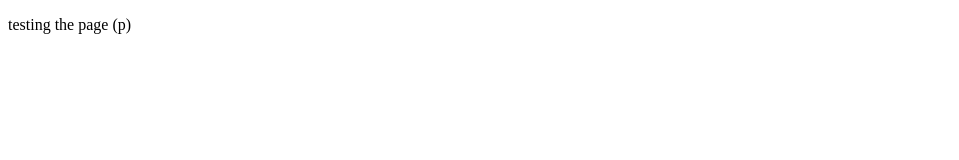
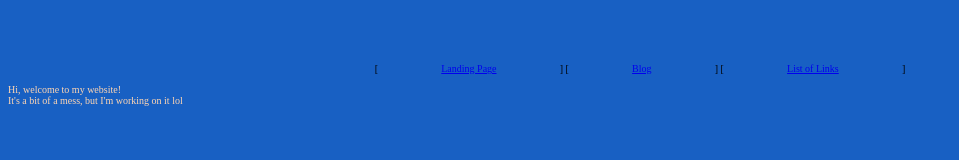
Before and after one commit to AG-Samaniego/gemfound-site, a plain HTML site: page index.html in a window 1280 px wide. Shown: the whole page, without its empty margins (0-959 px from the left). Drawn offline with Linux system fonts and the light colour scheme.

Commit message:
random stuff

```diff
--- a/index.html
+++ b/index.html
@@ -3,9 +3,23 @@
     <head>
         <meta charset="utf-8">
         <meta name="viewport" content="width=device-width" />
-        <title>Testing the page</title>
+        <title>Gemfound</title>
+        <link href="styles/style.css" rel="stylesheet" type="text/css" />
     </head>
-    <body>
-        <p>testing the page (p)</p>
-    </body>
+    <title>Gemfounding</title>
+  </head>
+  <body>
+    <div class="box">
+      <div class="textblock">
+        <div class="hotbar">
+          [<a href="index.html" title="Landing Page">Landing Page</a>]
+          [<a href="blog.html" title="Blog">Blog</a>]
+          [<a href="list_of_links.html" title="List of Links">List of Links</a>]
+        </div>
+
+        <p>Hi, welcome to my website! <br> It's a bit of a mess, but I'm working on it lol</p>
+
+      </div>
+    </div>
+  </body>
 </html>
--- a/styles/style.css
+++ b/styles/style.css
@@ -1,3 +1,21 @@
+
+html {
+    background-color: #1860C3;
+    font-size: 10px;
+    font-family:'Courier New', Courier, monospace';
+}
+h1 {
+    font-size: 45px;
+    text-align:left;
+    color: #ffbf6b;
+}
 p {
-    color: red;
+    color: #ffd6b3;
 }
+.hotbar {
+    display: flex;
+    justify-content: center;
+    align-items: center;
+    gap: 5%;
+    margin-top: 5%;
+}
```
